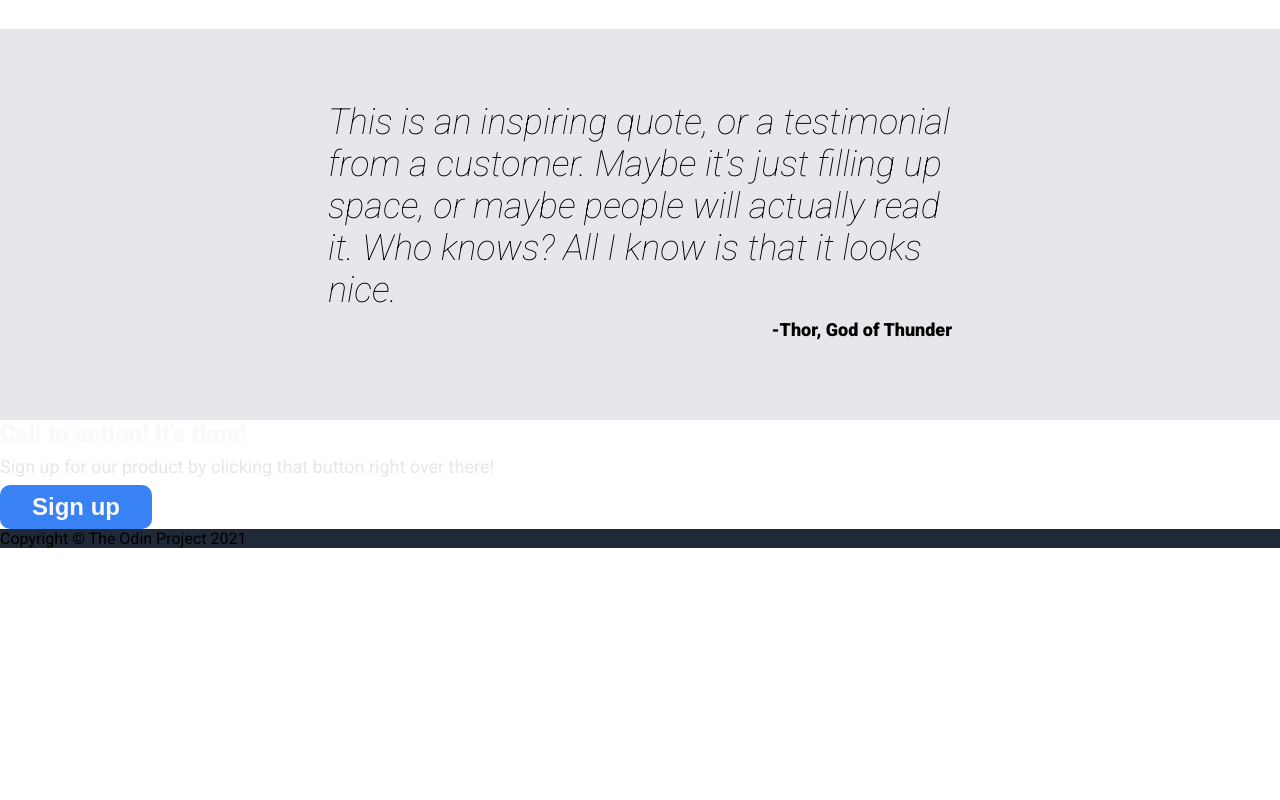
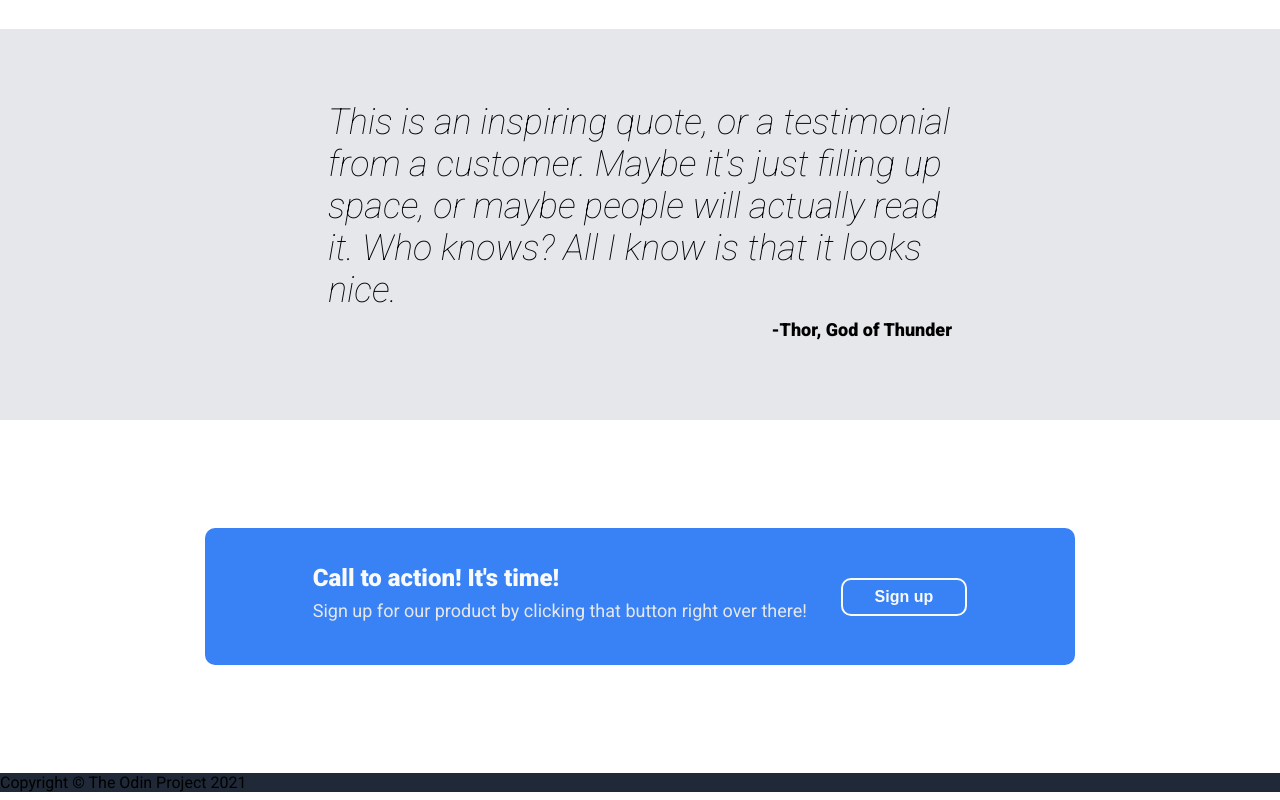
Before and after one commit to delectation1/odin-landing-page, a plain HTML site: page index.html in a window 1280 px wide. Shown: the part 717-1517 px from the top of the page. Before the commit the page ends 1273 px from the top, so only its background shows below. Drawn offline with Linux system fonts and the light colour scheme.

Commit message:
Finish call-to-action

```diff
--- a/index.html
+++ b/index.html
@@ -23,7 +23,7 @@
             <div class="wrapper">
                 <p class="font-3">This website is awesome</p>
                 <p class="font-1">This website has some subtext that goes here under the main title. It's a smaller font and the color is lower contrast.</p>
-                <button>Sign up</button>
+                <button id="button-1">Sign up</button>
             </div>
             <img src="img/mountain.jpg" alt="image" class="image">
         </div>
@@ -59,11 +59,11 @@
     </section>
 
     <section class="call-to-action">
-        <div class="container">
+        <div class="action-container">
             <p class="font-2">Call to action! It's time!</p>
             <p class="font-1">Sign up for our product by clicking that button right over there!</p>
         </div>
-        <button class="font-2">Sign up</button>
+        <button id="button-2">Sign up</button>
     </section>
 
     <footer>
--- a/style.css
+++ b/style.css
@@ -35,11 +35,10 @@ a {
 button {
     background-color: #3882F6;
     border-radius: 10px;
-    padding: 8px 32px;
-    border: none;
     font-size: 16px;
     font-weight: 700;
     color: #F9FAF8;
+    padding: 8px 32px;
 }
 
 p {
@@ -145,3 +144,24 @@ p {
     font-weight: 700;
     font-size: 18px;
 }
+
+.call-to-action {
+    background-color: #3882F6;
+    padding: 36px 108px;
+    margin: 108px 16vw;
+    border-radius: 10px;
+    display: flex;
+    justify-content: center;
+    align-items: center;
+}
+
+
+#button-1 {
+    border: none;
+}
+
+#button-2 {
+    border-style: solid;
+    margin-left: auto;
+    border-color: #F9FAF8;
+}
```
